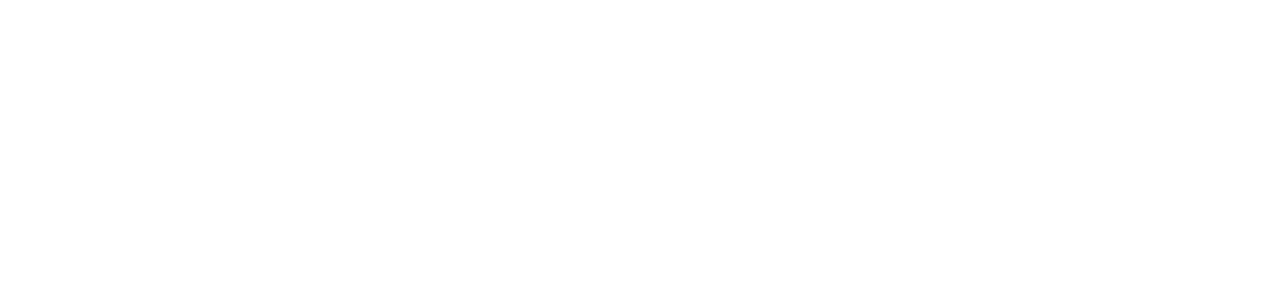
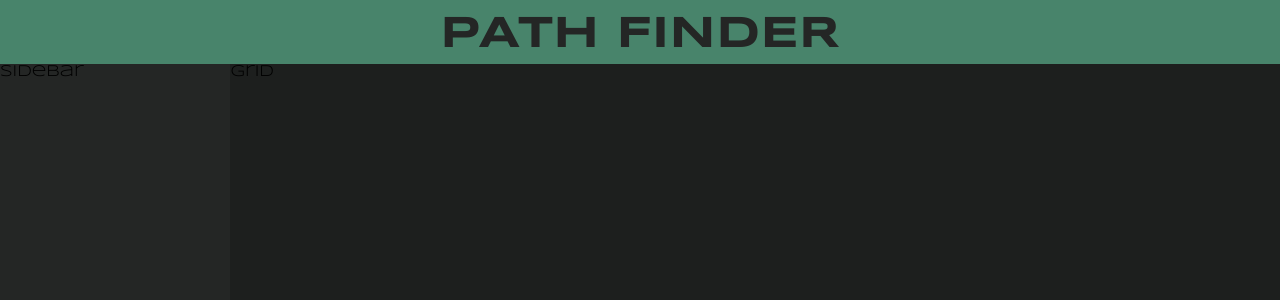
Before and after one commit to copperhuh/PathDemon, a React (Create React App) app: page / in a window 1280 px wide. Shown: the top 300 px of the page. Built offline with nearby package versions, Linux system fonts and the light colour scheme.

Commit message:
elementary layout

```diff
--- a/package.json
+++ b/package.json
@@ -9,6 +9,7 @@
     "react": "^18.0.0",
     "react-dom": "^18.0.0",
     "react-scripts": "5.0.0",
+    "styled-components": "^5.3.5",
     "web-vitals": "^2.1.4"
   },
   "scripts": {
--- a/public/index.html
+++ b/public/index.html
@@ -5,6 +5,12 @@
 		<link rel="icon" href="%PUBLIC_URL%/favicon.ico" />
 		<meta name="viewport" content="width=device-width, initial-scale=1" />
 		<meta name="theme-color" content="#000000" />
+		<link rel="preconnect" href="https://fonts.googleapis.com" />
+		<link rel="preconnect" href="https://fonts.gstatic.com" crossorigin />
+		<link
+			href="https://fonts.googleapis.com/css2?family=Syncopate:wght@400;700&display=swap"
+			rel="stylesheet"
+		/>
 		<meta
 			name="description"
 			content="Web site created using create-react-app"
@@ -38,6 +44,5 @@
 
       To begin the development, run `npm start` or `yarn start`.
       To create a production bundle, use `npm run build` or `yarn build`.
-    -->
-  </body>
+    --></body>
 </html>
--- a/src/App.js
+++ b/src/App.js
@@ -1,5 +1,68 @@
+import { createGlobalStyle } from "styled-components";
+import Header from "./components/Header";
+import Main from "./components/Main";
+import Theme from "./Theme";
+
+const GlobalStyles = createGlobalStyle`
+  *{
+    box-sizing: border-box;
+  }
+  html, body{
+    overflow-x: hidden;
+    overflow-y: auto;
+    max-width: 100%;
+    scroll-behavior: smooth;
+    box-sizing: border-box;
+    font-family: ${(props) => props.theme.fonts.main};
+  }
+  button{
+    user-select: none;
+  }
+  button, a{
+    transition: all 0.2s;
+
+    &:hover, &:focus, a{
+      transition: all 0.2s;
+    }
+  }
+  body {
+    margin: 0;
+    padding: 0;
+    height: 100vh;
+    width: 100vw;
+    /* font-family: 'Montserrat', sans-serif; */
+    overflow-x: hidden;
+
+    &::-webkit-scrollbar{
+      width: 10px;
+    }
+    &::-webkit-scrollbar-track{
+    }
+    &::-webkit-scrollbar-thumb{
+      width: 7px;
+      border-radius: 5px;
+    }
+  }
+  #root{
+    height: 100%;
+    width: 100%;
+  }
+  /* ::-moz-selection {
+  }
+  ::-webkit-selection {
+  }
+  ::selection {
+  } */
+`;
+
 function App() {
-	return <div className="App"></div>;
+	return (
+		<Theme>
+			<GlobalStyles />
+			<Header />
+			<Main />
+		</Theme>
+	);
 }
 
 export default App;
--- /dev/null
+++ b/src/Theme.jsx
@@ -0,0 +1,18 @@
+import { ThemeProvider } from "styled-components";
+import React from "react";
+
+const theme = {
+	colors: {
+		accent: "#48846b",
+		primary: "#242625",
+		secondary: "#1d1f1e",
+		tertiary: "#1a1c1b",
+	},
+	fonts: { main: "'Syncopate', sans-serif" },
+};
+
+const Theme = ({ children, variation }) => {
+	return <ThemeProvider theme={theme}>{children}</ThemeProvider>;
+};
+
+export default Theme;
--- /dev/null
+++ b/src/components/Grid/Grid.styled.js
@@ -0,0 +1,8 @@
+import styled from "styled-components";
+
+const StyledGrid = styled.div`
+	flex: 1;
+	background: ${(props) => props.theme.colors.secondary};
+`;
+
+export default StyledGrid;
--- /dev/null
+++ b/src/components/Grid/index.jsx
@@ -0,0 +1,10 @@
+import React from "react";
+import StyledGrid from "./Grid.styled";
+
+export default function Grid() {
+	return (
+		<StyledGrid>
+			<div>Grid</div>
+		</StyledGrid>
+	);
+}
--- /dev/null
+++ b/src/components/Header/Header.styled.js
@@ -0,0 +1,16 @@
+import styled from "styled-components";
+
+const StyledHeader = styled.div`
+	height: 8vh;
+	width: 100%;
+	background: ${(props) => props.theme.colors.accent};
+	color: ${(props) => props.theme.colors.primary};
+	font-size: 2.8rem;
+	font-weight: 700;
+	padding-top: 5px;
+	display: flex;
+	align-items: center;
+	justify-content: center;
+`;
+
+export default StyledHeader;
--- /dev/null
+++ b/src/components/Header/index.jsx
@@ -0,0 +1,6 @@
+import React from "react";
+import StyledHeader from "./Header.styled";
+
+export default function Header() {
+	return <StyledHeader>PATH FINDER</StyledHeader>;
+}
--- /dev/null
+++ b/src/components/Main/Main.styled.js
@@ -0,0 +1,9 @@
+import styled from "styled-components";
+
+const StyledMain = styled.div`
+	display: flex;
+	height: 92vh;
+	width: 100%;
+`;
+
+export default StyledMain;
--- /dev/null
+++ b/src/components/Main/index.jsx
@@ -0,0 +1,13 @@
+import React from "react";
+import Grid from "../Grid";
+import Sidebar from "../Sidebar";
+import StyledMain from "./Main.styled";
+
+export default function Main() {
+	return (
+		<StyledMain>
+			<Sidebar />
+			<Grid />
+		</StyledMain>
+	);
+}
--- /dev/null
+++ b/src/components/Sidebar/Sidebar.styled.js
@@ -0,0 +1,8 @@
+import styled from "styled-components";
+
+const StyledSidebar = styled.div`
+	width: 18vw;
+	background: ${(props) => props.theme.colors.primary};
+`;
+
+export default StyledSidebar;
--- /dev/null
+++ b/src/components/Sidebar/index.jsx
@@ -0,0 +1,10 @@
+import React from "react";
+import StyledSidebar from "./Sidebar.styled";
+
+export default function Sidebar() {
+	return (
+		<StyledSidebar>
+			<div>Sidebar</div>
+		</StyledSidebar>
+	);
+}
```
Also changed, not shown: 1 other file (tests, documents, lock files or other folders). Lines whose indentation alone changed are shown as unchanged.
